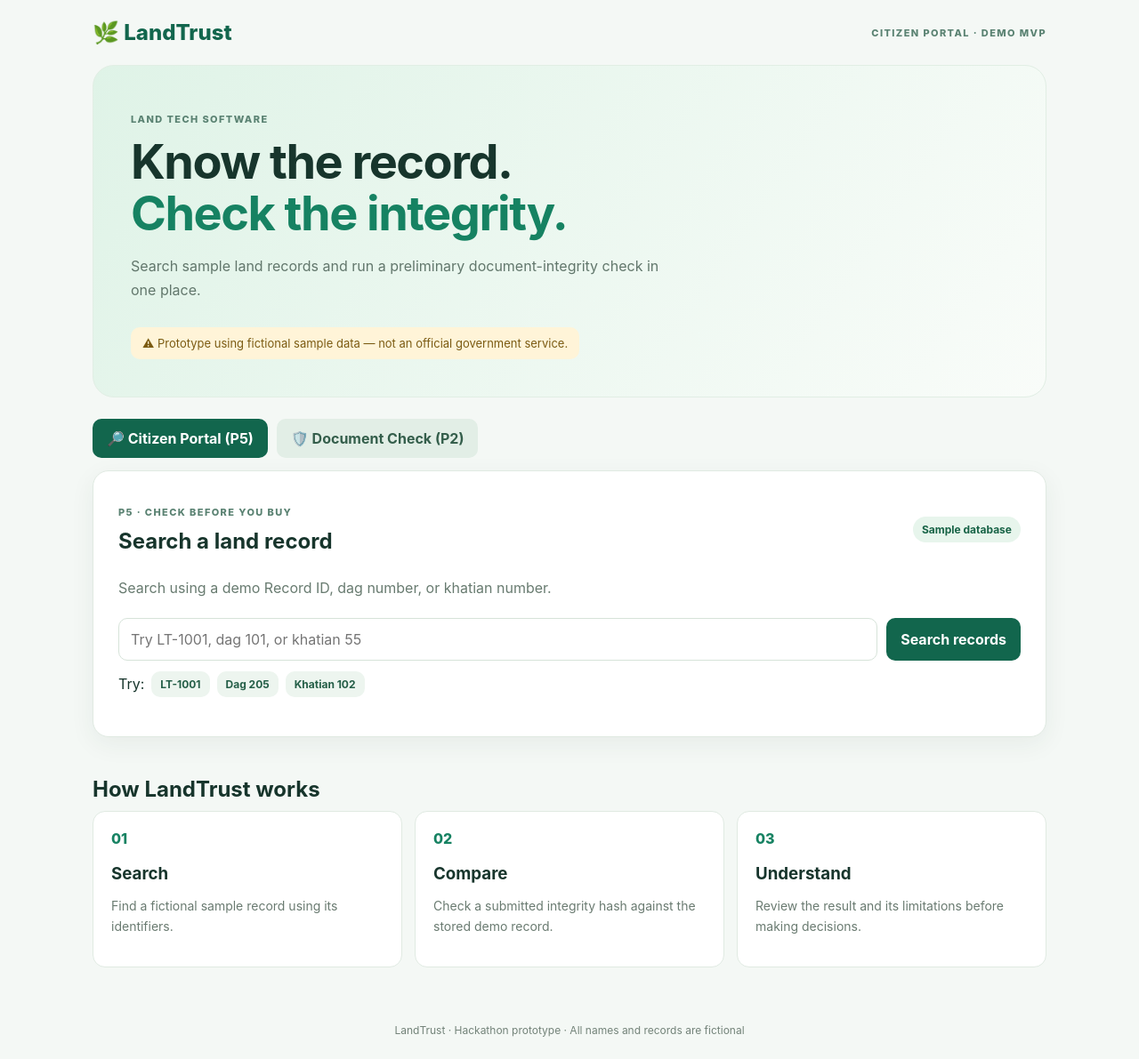
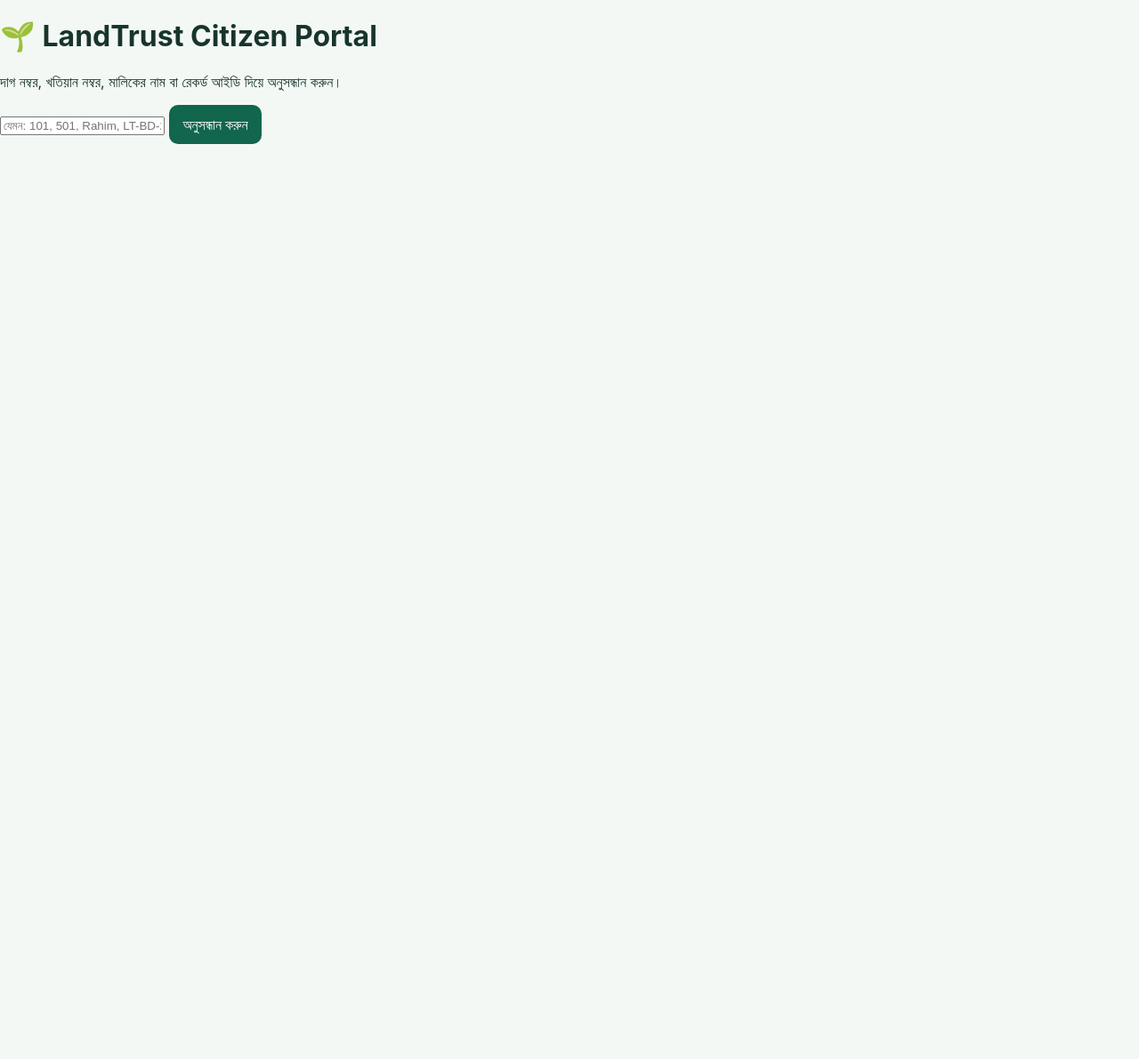
Before and after one commit to koushik962/LandTrust-MVP, a Python web app: template templates/index.html in a window 1280 px wide. Shown: the whole page at 89% size. After the commit the page ends 162 px from the top, so only its background shows below. Run offline with Jinja, Linux system fonts and the light colour scheme; the template is opened without the code that fills it, so the values that code supplies are empty.

Commit message:
Update HTML and JS UI with map and risk report

```diff
--- a/static/app.js
+++ b/static/app.js
@@ -1,124 +1,82 @@
-const tabs = document.querySelectorAll(".tab");
-tabs.forEach((tab) => {
-  tab.addEventListener("click", () => {
-    tabs.forEach((t) => t.classList.remove("active"));
-    tab.classList.add("active");
-    document.querySelectorAll(".feature-panel").forEach((panel) => panel.classList.add("hidden"));
-    document.getElementById(tab.dataset.tab).classList.remove("hidden");
-  });
-});
+// Active Leaflet Map Instances Store
+let activeMaps = {};
 
-const searchForm = document.getElementById("searchForm");
-const searchQuery = document.getElementById("searchQuery");
-const searchMessage = document.getElementById("searchMessage");
-const searchResults = document.getElementById("searchResults");
+async function performSearch() {
+    const query = document.getElementById('searchInput').value.trim();
+    const resultsContainer = document.getElementById('resultsContainer');
 
-function escapeHtml(value) {
-  return String(value ?? "").replace(/[&<>"']/g, (ch) => ({
-    "&": "&amp;", "<": "&lt;", ">": "&gt;", '"': "&quot;", "'": "&#39;"
-  })[ch]);
+    if (!query) {
+        resultsContainer.innerHTML = '<p style="color: red;">অনুগ্রহ করে অনুসন্ধান করার জন্য কিছু লিখুন।</p>';
+        return;
     }
 
-function renderResults(results) {
-  if (!results.length) {
-    searchResults.innerHTML = "";
-    searchMessage.innerHTML = '<div class="result-box warning">No sample record found. Try LT-1001, 101, 55, 205, or 102.</div>';
-    return;
-  }
-  searchMessage.textContent = `${results.length} sample record(s) found.`;
-  searchResults.innerHTML = results.map((r) => `
-    <article class="record-card">
-      <span class="status">${escapeHtml(r.mutation_status)}</span>
-      <h3>${escapeHtml(r.owner_name)}</h3>
-      <div class="record-id">Record ID: ${escapeHtml(r.record_id)}</div>
-      <div class="record-grid">
-        <div><span>Dag number</span><strong>${escapeHtml(r.dag_no)}</strong></div>
-        <div><span>Khatian number</span><strong>${escapeHtml(r.khatian_no)}</strong></div>
-        <div><span>Land amount</span><strong>${escapeHtml(r.land_amount)}</strong></div>
-        <div><span>Record type</span><strong>Demo record</strong></div>
-      </div>
-      <strong>Sample history</strong>
-      <ul class="history">${r.history.map(h => `<li><b>${escapeHtml(h.year)}</b> — ${escapeHtml(h.event)}</li>`).join("")}</ul>
-    </article>
-  `).join("");
-}
+    resultsContainer.innerHTML = '<p>তথ্য খোঁজা হচ্ছে...</p>';
 
-async function doSearch(query) {
-  searchMessage.textContent = "Searching sample database...";
-  searchResults.innerHTML = "";
     try {
         const response = await fetch(`/api/search?q=${encodeURIComponent(query)}`);
         const data = await response.json();
-    renderResults(data.results || []);
-  } catch {
-    searchMessage.innerHTML = '<div class="result-box danger">Could not connect to the app server. Refresh and try again.</div>';
+
+        if (data.results.length === 0) {
+            resultsContainer.innerHTML = '<p>কোনো তথ্য পাওয়া যায়নি।</p>';
+            return;
+        }
+
+        resultsContainer.innerHTML = `<h3>মোট ফলাফল পাওয়া গেছে: ${data.count} টি</h3>`;
+
+        data.results.forEach((record, index) => {
+            const card = document.createElement('div');
+            card.className = 'record-card';
+
+            // Determine Risk Badge Color
+            let riskColor = '#28a745'; // Green
+            if (record.risk_report.score === 'Medium Risk') riskColor = '#ffc107'; // Yellow
+            if (record.risk_report.score === 'High Risk') riskColor = '#dc3545'; // Red
+
+            card.innerHTML = `
+                <div style="border: 1px solid #ddd; padding: 15px; border-radius: 8px; margin-bottom: 20px; background: #fff;">
+                    <h2>📌 ${record.owner_name} <small>(${record.record_id})</small></h2>
+                    <p><strong>দাগ নম্বর:</strong> ${record.dag_no} | <strong>খতিয়ান নম্বর:</strong> ${record.khatian_no} | <strong>জমির পরিমাণ:</strong> ${record.land_amount}</p>
+                    <p><strong>নামজারি স্থিতি:</strong> ${record.mutation_status}</p>
+
+                    <!-- Buyer Risk Report -->
+                    <div style="background: ${riskColor}; color: white; padding: 8px 12px; border-radius: 5px; font-weight: bold; margin: 10px 0;">
+                        🛡️ Buyer Risk Assessment: ${record.risk_report.score} — ${record.risk_report.summary}
+                    </div>
+
+                    <!-- Metadata & Verification -->
+                    <div style="background: #f8f9fa; padding: 10px; border-radius: 5px; font-size: 0.9em; line-height: 1.5;">
+                        <p>📍 <strong>ঠিকানা:</strong> ${record.location.address}</p>
+                        <p>📁 <strong>Data Source:</strong> ${record.data_source}</p>
+                        <p>📅 <strong>Observation Date:</strong> ${record.observation_date}</p>
+                        <p>✅ <strong>Verification Status:</strong> ${record.verification_status}</p>
+                        ${record.inconsistencies.length > 0 ? `<p style="color: #d9534f; font-weight: bold;">⚠️ <strong>Inconsistency / Conflict:</strong> ${record.inconsistencies.join(', ')}</p>` : ''}
+                    </div>
+
+                    <!-- History -->
+                    <p style="margin-top: 10px;">📜 <strong>মালিকানার ইতিহাস:</strong> ${record.history.join(' ➔ ')}</p>
+
+                    <!-- Map Container -->
+                    <div id="map-${index}" style="height: 220px; width: 100%; border-radius: 6px; margin-top: 10px;"></div>
+                </div>
+            `;
+            resultsContainer.appendChild(card);
+
+            // Render OpenStreetMap
+            setTimeout(() => {
+                if (record.location && record.location.lat && record.location.lng) {
+                    const map = L.map(`map-${index}`).setView([record.location.lat, record.location.lng], 13);
+                    L.tileLayer('https://{s}.tile.openstreetmap.org/{z}/{x}/{y}.png', {
+                        attribution: '© OpenStreetMap'
+                    }).addTo(map);
+                    L.marker([record.location.lat, record.location.lng]).addTo(map)
+                        .bindPopup(`<b>${record.owner_name}</b><br>${record.location.address}`)
+                        .openPopup();
+                }
+            }, 100);
+        });
+
+    } catch (error) {
+        console.error('Error fetching search results:', error);
+        resultsContainer.innerHTML = '<p style="color: red;">তথ্য লোড করতে সমস্যা হয়েছে।</p>';
     }
 }
-searchForm.addEventListener("submit", (e) => {
-  e.preventDefault();
-  doSearch(searchQuery.value.trim());
-});
-document.querySelectorAll(".chip").forEach((chip) => chip.addEventListener("click", () => {
-  searchQuery.value = chip.dataset.query;
-  doSearch(chip.dataset.query);
-}));
-
-const verifyForm = document.getElementById("verifyForm");
-const verifyId = document.getElementById("verifyId");
-const verifyHash = document.getElementById("verifyHash");
-const verifyResult = document.getElementById("verifyResult");
-
-async function getDemoDocument(recordId) {
-  const response = await fetch(`/api/demo-document/${encodeURIComponent(recordId)}`);
-  const data = await response.json();
-  if (!response.ok) throw new Error(data.error || "Could not load demo record.");
-  return data;
-}
-
-document.getElementById("loadValidDemo").addEventListener("click", async () => {
-  try {
-    const demo = await getDemoDocument("LT-1001");
-    verifyId.value = demo.record_id;
-    verifyHash.value = demo.hash;
-    verifyResult.innerHTML = '<div class="result-box success">Valid demo values loaded. Click “Verify record”.</div>';
-  } catch (err) {
-    verifyResult.innerHTML = `<div class="result-box danger">${escapeHtml(err.message)}</div>`;
-  }
-});
-
-document.getElementById("loadMismatchDemo").addEventListener("click", async () => {
-  try {
-    const demo = await getDemoDocument("LT-1001");
-    verifyId.value = demo.record_id;
-    verifyHash.value = "0".repeat(64);
-    verifyResult.innerHTML = '<div class="result-box warning">A deliberately incorrect hash is loaded to demonstrate mismatch handling.</div>';
-  } catch (err) {
-    verifyResult.innerHTML = `<div class="result-box danger">${escapeHtml(err.message)}</div>`;
-  }
-});
-
-verifyForm.addEventListener("submit", async (e) => {
-  e.preventDefault();
-  verifyResult.textContent = "Checking demo integrity...";
-  try {
-    const response = await fetch("/api/verify", {
-      method: "POST",
-      headers: { "Content-Type": "application/json" },
-      body: JSON.stringify({ record_id: verifyId.value, hash: verifyHash.value })
-    });
-    const data = await response.json();
-    const isMatch = data.status === "valid_demo_match";
-    const isMismatch = data.status === "mismatch";
-    const cls = isMatch ? "success" : (isMismatch ? "danger" : "warning");
-    verifyResult.innerHTML = `
-      <div class="result-box ${cls}">
-        <h3>${isMatch ? "✓ Valid demo match" : (isMismatch ? "⚠ Hash mismatch" : "ℹ Verification incomplete")}</h3>
-        <p>${escapeHtml(data.message || "Verification could not be completed.")}</p>
-        ${data.owner_name ? `<p><b>Sample owner:</b> ${escapeHtml(data.owner_name)}</p>` : ""}
-        ${data.expected_hash ? `<p><b>Stored record hash</b></p><div class="hash">${escapeHtml(data.expected_hash)}</div>` : ""}
-        ${data.notice ? `<p>${escapeHtml(data.notice)}</p>` : ""}
-      </div>`;
-  } catch {
-    verifyResult.innerHTML = '<div class="result-box danger">Server connection failed. Refresh and try again.</div>';
-  }
-});
--- a/templates/index.html
+++ b/templates/index.html
@@ -1,80 +1,29 @@
-<!doctype html>
-<html lang="en">
+<!DOCTYPE html>
+<html lang="bn">
 <head>
-  <meta charset="utf-8">
-  <meta name="viewport" content="width=device-width, initial-scale=1">
-  <title>LandTrust | Secure Verification & Citizen Portal</title>
-  <link rel="stylesheet" href="{{ url_for('static', filename='style.css') }}">
+    <meta charset="UTF-8">
+    <meta name="viewport" content="width=device-width, initial-scale=1.0">
+    <title>LandTrust MVP - Land Verification & Risk Report</title>
+    <link rel="stylesheet" href="{{ url_for('static', filename='style.css') }}">
+    <!-- Leaflet OpenStreetMap CSS & JS -->
+    <link rel="stylesheet" href="https://unpkg.com/leaflet@1.9.4/dist/leaflet.css" />
+    <script src="https://unpkg.com/leaflet@1.9.4/dist/leaflet.js"></script>
 </head>
 <body>
-  <header class="topbar">
-    <a class="brand" href="/">🌿 LandTrust</a>
-    <span class="tag">CITIZEN PORTAL · DEMO MVP</span>
-  </header>
+    <div class="container">
+        <h1>🌱 LandTrust Citizen Portal</h1>
+        <p>দাগ নম্বর, খতিয়ান নম্বর, মালিকের নাম বা রেকর্ড আইডি দিয়ে অনুসন্ধান করুন।</p>
 
-  <main>
-    <section class="hero">
-      <p class="eyebrow">LAND TECH SOFTWARE</p>
-      <h1>Know the record.<br><span>Check the integrity.</span></h1>
-      <p>Search sample land records and run a preliminary document-integrity check in one place.</p>
-      <div class="hero-note">⚠ Prototype using fictional sample data — not an official government service.</div>
-    </section>
+        <!-- Search Form -->
+        <div class="search-box">
+            <input type="text" id="searchInput" placeholder="যেমন: 101, 501, Rahim, LT-BD-2026-001">
+            <button onclick="performSearch()">অনুসন্ধান করুন</button>
+        </div>
 
-    <nav class="tabs" aria-label="Main features">
-      <button class="tab active" data-tab="searchPanel">🔎 Citizen Portal (P5)</button>
-      <button class="tab" data-tab="verifyPanel">🛡️ Document Check (P2)</button>
-    </nav>
+        <!-- Search Results Section -->
+        <div id="resultsContainer"></div>
+    </div>
 
-    <section id="searchPanel" class="feature-panel">
-      <div class="section-heading">
-        <div><p class="eyebrow">P5 · CHECK BEFORE YOU BUY</p><h2>Search a land record</h2></div>
-        <span class="pill">Sample database</span>
-      </div>
-      <p class="muted">Search using a demo Record ID, dag number, or khatian number.</p>
-      <form id="searchForm" class="search-row">
-        <input id="searchQuery" placeholder="Try LT-1001, dag 101, or khatian 55" aria-label="Record ID, dag, or khatian" required>
-        <button type="submit">Search records</button>
-      </form>
-      <div class="quick-search">
-        <span>Try:</span>
-        <button class="chip" data-query="LT-1001">LT-1001</button>
-        <button class="chip" data-query="205">Dag 205</button>
-        <button class="chip" data-query="102">Khatian 102</button>
-      </div>
-      <div id="searchMessage" class="message" aria-live="polite"></div>
-      <div id="searchResults" class="results"></div>
-    </section>
-
-    <section id="verifyPanel" class="feature-panel hidden">
-      <div class="section-heading">
-        <div><p class="eyebrow">P2 · VERIFY DEEDS & OWNERSHIP</p><h2>Check document integrity</h2></div>
-        <span class="pill">SHA-256 demo</span>
-      </div>
-      <p class="muted">Enter a demo record ID and its sample integrity hash. This demonstrates whether a value matches the record currently stored in this prototype.</p>
-      <form id="verifyForm" class="verify-form">
-        <label>Demo Record ID<input id="verifyId" placeholder="LT-1001" required></label>
-        <label>SHA-256 integrity hash<input id="verifyHash" placeholder="Paste the demo hash here" required></label>
-        <div class="actions">
-          <button type="submit">Verify record</button>
-          <button type="button" class="secondary" id="loadValidDemo">Load valid demo</button>
-          <button type="button" class="secondary" id="loadMismatchDemo">Load mismatch demo</button>
-        </div>
-      </form>
-      <div id="verifyResult" class="message" aria-live="polite"></div>
-      <div class="info-box"><strong>Important:</strong> A QR code or hash alone cannot prove legal ownership. Real verification requires trusted issuer signatures and authorized official records.</div>
-    </section>
-
-    <section class="how-it-works">
-      <h2>How LandTrust works</h2>
-      <div class="steps">
-        <article><span>01</span><h3>Search</h3><p>Find a fictional sample record using its identifiers.</p></article>
-        <article><span>02</span><h3>Compare</h3><p>Check a submitted integrity hash against the stored demo record.</p></article>
-        <article><span>03</span><h3>Understand</h3><p>Review the result and its limitations before making decisions.</p></article>
-      </div>
-    </section>
-  </main>
-
-  <footer>LandTrust · Hackathon prototype · All names and records are fictional</footer>
-  <script src="{{ url_for('static', filename='app.js') }}"></script>
+    <script src="{{ url_for('static', filename='app.js') }}"></script>
 </body>
 </html>
```
Lines whose indentation alone changed are shown as unchanged.
